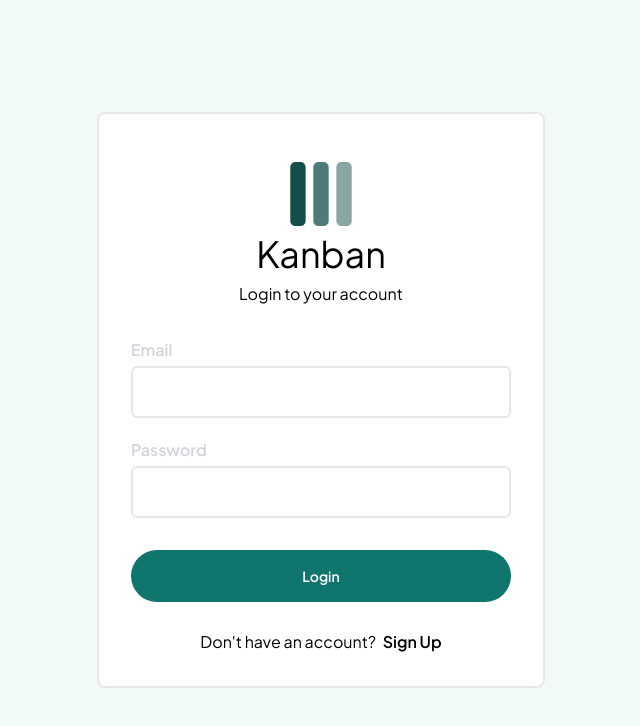
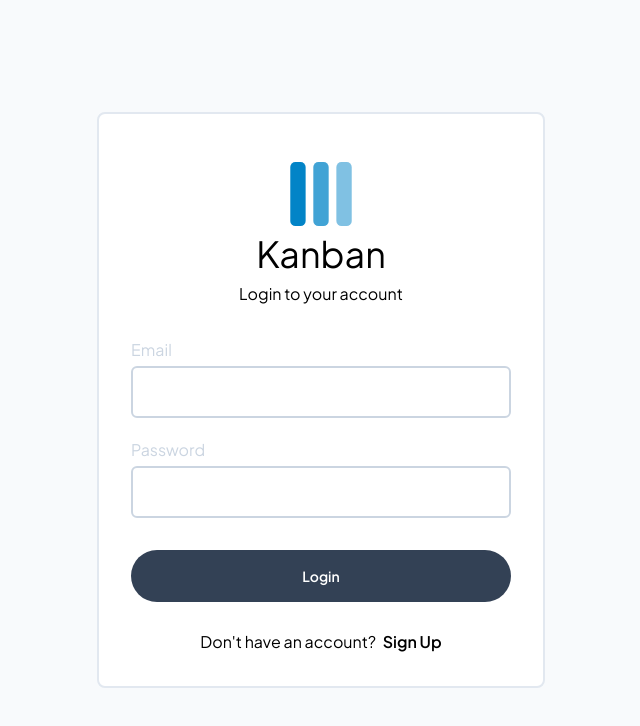
Before and after one commit to MrMeshak/kanban_fe, a React (Vite) app: page /login in a window 1280 px wide. Shown: the top 726 px of the page, without its empty margins (319-959 px from the left). Built offline with nearby package versions, Linux system fonts and the light colour scheme; no server answers.

Commit message:
change color theme to slate and sky

```diff
--- a/package.json
+++ b/package.json
@@ -18,7 +18,8 @@
     "react-dom": "^18.2.0",
     "react-hook-form": "^7.48.2",
     "react-router-dom": "^6.20.1",
-    "zod": "^3.22.4"
+    "zod": "^3.22.4",
+    "zustand": "^4.4.7"
   },
   "devDependencies": {
     "@types/react": "^18.2.37",
--- a/src/app/HomePage.tsx
+++ b/src/app/HomePage.tsx
@@ -1,12 +1,34 @@
+import { useQuery } from '@tanstack/react-query';
 import { Button } from '../components/base/button/button';
 import { FormInputText } from '../components/base/form/formInputText';
+import { httpClient } from '../axios';
+import { AxiosResponse } from 'axios';
+
+export interface IUser {
+  id: string;
+  firstName: string;
+  lastName: string;
+  email: string;
+}
 
 export interface IHomePageProps {}
 
 export default function HomePage(props: IHomePageProps) {
+  const meQuery = useQuery({
+    queryKey: ['me'],
+    queryFn: async () => {
+      return (await httpClient.get('/auth/me')) as AxiosResponse<IUser>;
+    },
+  });
+
   return (
     <div className="flex flex-col gap-4">
       <h2 className="p-4 font-light">Home Page</h2>
+      {meQuery.data?.data && (
+        <p>
+          {meQuery.data.data.firstName} {meQuery.data.data.lastName}
+        </p>
+      )}
       <Button _size="lg">Button Primary (L)</Button>
       <Button _size="sm">Button Primary (s)</Button>
       <Button _variant="secondary" _size="lg">
--- a/src/app/LoginPage.tsx
+++ b/src/app/LoginPage.tsx
@@ -8,7 +8,7 @@ export interface ILoginPageProps {}
 export default function LoginPage(props: ILoginPageProps) {
   return (
     <div className=" flex h-screen w-full items-center justify-center p-8">
-      <div className="w-full max-w-md rounded-lg border-2 border-gray-200 bg-white p-8 ">
+      <div className="w-full max-w-md rounded-lg border-2 border-slate-200 bg-white p-8 ">
         <LoginHeader />
         <LoginForm />
         <LoginSignupLink />
--- a/src/axios/index.ts
+++ b/src/axios/index.ts
@@ -3,4 +3,5 @@ import axios from 'axios';
 export const httpClient = axios.create({
   baseURL: import.meta.env.VITE_KANBAN_BE_BASE_URL,
   timeout: 8000,
+  withCredentials: true,
 });
--- a/src/components/base/button/button.tsx
+++ b/src/components/base/button/button.tsx
@@ -29,9 +29,9 @@ const buttonVariants = cva('', {
   variants: {
     _variant: {
       primary:
-        'rounded-full bg-teal-700 font-semibold text-white hover:bg-teal-600',
+        'rounded-full bg-slate-700 font-semibold text-white hover:bg-slate-600',
       secondary:
-        'rounded-full bg-teal-100 text-teal-700 font-semibold hover:bg-teal-200',
+        'rounded-full bg-slate-200 text-slate-700 font-semibold hover:bg-slate-300',
       danger:
         'rounded-full bg-rose-500 text-white font-semibold hover:bg-rose-400',
     },
--- a/src/components/base/form/formInputText.tsx
+++ b/src/components/base/form/formInputText.tsx
@@ -26,9 +26,9 @@ const formInputTextVariants = cva('', {
   variants: {
     _variant: {
       primary:
-        'placeholder-gray-200 border-2 border-gray-200 rounded-md focus:border-gray-300 focus:outline-none',
+        'placeholder-slate-300 border-2 border-slate-300 rounded-md focus:border-slate-300 focus:outline-none',
       error:
-        'placholder-grey-200 border-2 border-rose-200 rounded-md focus:border-rose-200 focus:outline-none ',
+        'placeholder-slate-300 border-2 border-rose-300 rounded-md focus:border-rose-300 focus:outline-none ',
     },
     _size: {
       md: 'w-full px-4 py-3',
--- a/src/components/base/form/formLabel.tsx
+++ b/src/components/base/form/formLabel.tsx
@@ -23,7 +23,7 @@ export default function FormLabel({
 const formLabelVariants = cva('', {
   variants: {
     _variant: {
-      primary: 'block pb-1 font-semibold text-gray-300 ',
+      primary: 'block pb-1 text-slate-300 ',
     },
   },
   defaultVariants: {
--- a/src/components/base/icons/logo.tsx
+++ b/src/components/base/icons/logo.tsx
@@ -3,7 +3,7 @@ export interface ILogoProps {
   className?: string;
 }
 
-export default function Logo({ fill = '#134e4a', className }: ILogoProps) {
+export default function Logo({ fill = '#0284c7', className }: ILogoProps) {
   return (
     <svg
       className={className}
--- a/src/components/login/loginForm.tsx
+++ b/src/components/login/loginForm.tsx
@@ -6,7 +6,7 @@ import { Button } from '../base/button/button';
 import { httpClient } from '../../axios';
 import { useMutation } from '@tanstack/react-query';
 import { useNavigate } from 'react-router-dom';
-import { Axios, AxiosError } from 'axios';
+import { Axios, AxiosError, AxiosResponse } from 'axios';
 import FormLabel from '../base/form/formLabel';
 import FormFieldError from '../base/form/formFieldError';
 import FormRootError from '../base/form/formRootError';
--- a/src/components/login/loginSignupLink.tsx
+++ b/src/components/login/loginSignupLink.tsx
@@ -9,7 +9,7 @@ export default function LoginSignupLink(props: ILoginSignupLinkProps) {
       <p className="">
         Don't have an account?{' '}
         <Link
-          className="pl-1 font-semibold  decoration-2 hover:text-teal-600 hover:underline"
+          className="pl-1 font-semibold  decoration-2 hover:text-sky-600 hover:underline"
           to="/signup"
         >
           Sign Up
--- a/src/components/signup/signupLoginLink.tsx
+++ b/src/components/signup/signupLoginLink.tsx
@@ -9,7 +9,7 @@ export default function SignupLoginLink(props: ISignupLoginLinkProps) {
       <p>
         Already have an account?{' '}
         <Link
-          className="pl-1 font-semibold  decoration-2 hover:text-teal-600 hover:underline"
+          className="pl-1 font-semibold  decoration-2 hover:text-sky-600 hover:underline"
           to="/login"
         >
           Log In
--- a/src/styles/globals.css
+++ b/src/styles/globals.css
@@ -4,5 +4,5 @@
 
 body {
   font-family: 'Plus Jakarta Sans', sans-serif;
-  background-color: #f2faf8;
+  background-color: #f8fafc;
 }
```
Also changed, not shown: 1 other file (tests, documents, lock files or other folders).
